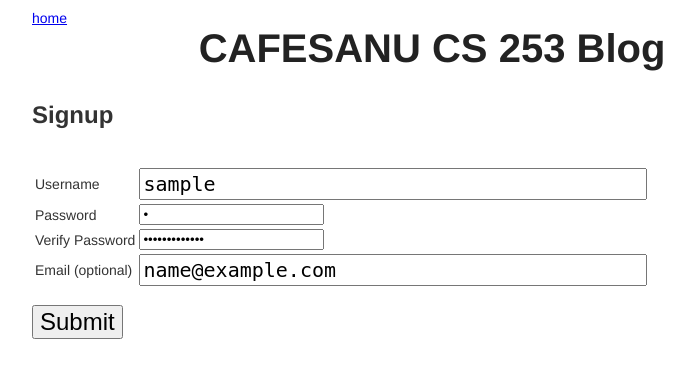
After one commit to cafesanu/udacity-back_end_web_development_gae_python, a Python web app: template homework/templates/signup.html in a window 1280 px wide. The commit adds this page. Shown: the top 378 px of the page, without its empty margins (208-902 px from the left). Run offline with Jinja, Linux system fonts and the light colour scheme; the template is opened without the code that fills it: most values are stand-ins (such as "Sample title", 1, 10 or a date in 2020).

Commit message:
addig lessons 3, 4, and 5. Plus passed html code to html pages instead of python code

```diff
--- a/homework/templates/blogbase.html
+++ b/homework/templates/blogbase.html
@@ -6,6 +6,9 @@
 	</head>
 
 	<body>
+		<a href="/" class="right">
+		home
+		</a>
 		<a href="/unit3/blog" class="main-title">
 		CAFESANU CS 253 Blog
 		</a>
--- /dev/null
+++ b/homework/templates/signup.html
@@ -0,0 +1,59 @@
+{% extends "blogbase.html" %}
+
+{% block content %}
+	<form method="post">
+        <h2>Signup</h2>
+        <br>
+        <table>
+            <tr>
+                <td class="label">
+                    Username
+                </td>
+                <td>
+                    <input type="text" name="username" value="{{username}}">
+                </td>
+                <td class="error">
+                    {{error_username}}
+                </td>
+            </tr>
+
+            <tr>
+                <td class="label">
+                    Password
+                </td>
+                <td>
+                    <input type="password" name="password" value="{{password}}">
+                </td>
+                <td class="error">
+                    {{error_password}}
+                </td>
+            </tr>
+
+            <tr>
+                <td class="label">
+                    Verify Password
+                </td>
+                <td>
+                    <input type="password" name="verify" value="{{verify}}">
+                </td>
+                <td class="error">
+                    {{error_verify}}
+                </td>
+            </tr>
+
+            <tr>
+                <td class="label">
+                    Email (optional)
+                </td>
+                <td>
+                    <input type="text" name="email" value="{{email}}">
+                </td>
+                <td class="error">
+                    {{error_email}}
+                </td>
+            </tr>
+        </table>
+        <br>
+        <input type="submit">
+    </form>
+{% endblock %}
--- /dev/null
+++ b/homework/templates/singlejson.html
@@ -0,0 +1 @@
+{"content": {{post.content}}, "created": {{post.created.strftime("%a %b %d %H:%M:%S %Y")}}, "last_modified": {{post.last_modified.strftime("%a %b %d %H:%M:%S %Y")}}, "subject": {{post.subject}} }
--- /dev/null
+++ b/homework/templates/welcome.html
@@ -0,0 +1,5 @@
+{% extends "blogbase.html" %}
+
+{% block content %}
+	<h2>Welcome, {{username}}</h2>
+{% endblock %}
```
Also changed, not shown: homework/templates/index.html (added, +18 -0 lines), homework/templates/login.html (added, +35 -0 lines).
